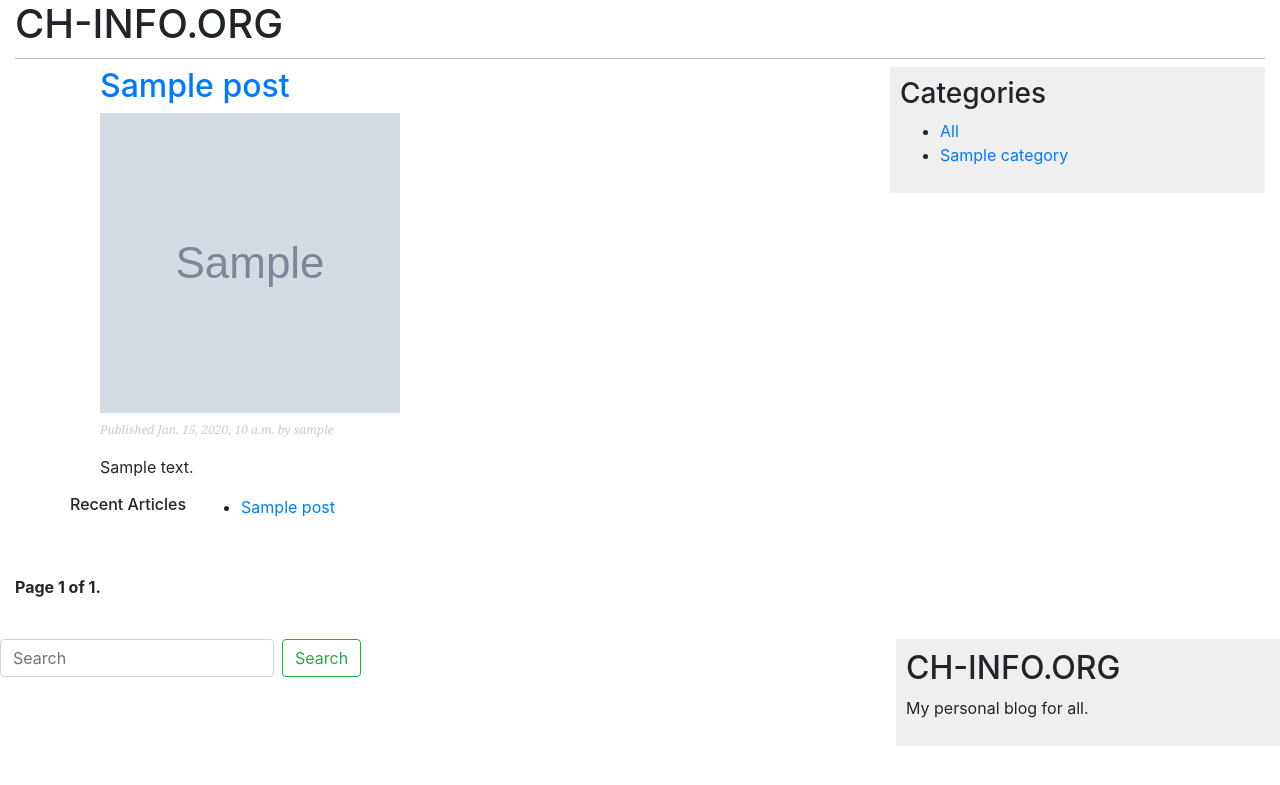
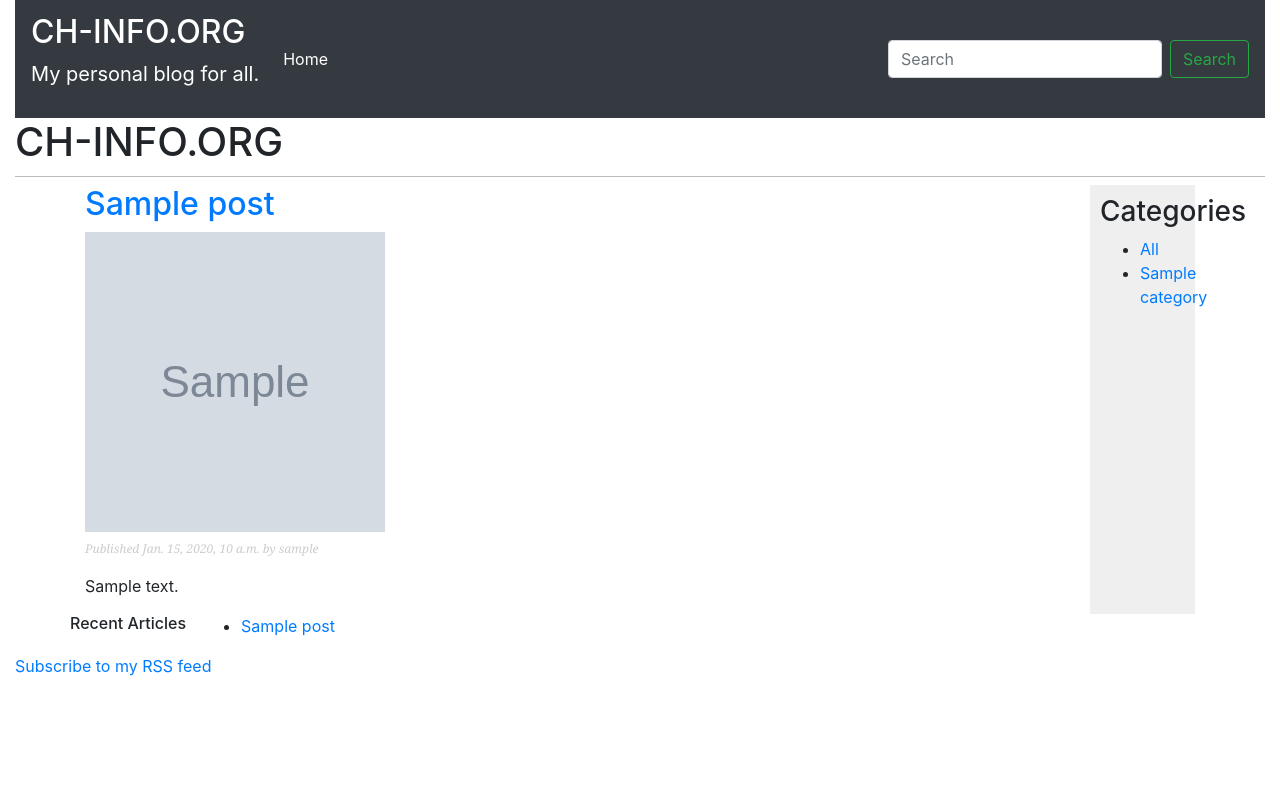
Before and after one commit to Junaidiqbal35/upwork-blogs, a Django app: a page that uses blog/templates/blog/base.html in a window 1280 px wide. Shown: the top 785 px of the page. Run offline with Django 3.2, Linux system fonts and the light colour scheme; tables that the repository leaves empty hold one stand-in row (values such as "Sample post"); grey boxes marked "Sample" are stand-in pictures; some libraries are stand-ins or nearby versions.

Commit message:
rss fees added

```diff
--- a/blog/admin.py
+++ b/blog/admin.py
@@ -13,7 +13,7 @@
     list_display = ('title', 'slug', 'author', 'publish', 'status')
     list_filter = ('status', 'created', 'publish', 'author')
     search_fields = ('title', 'body')
-    prepopulated_fields = {'slug': ('title',)}
+    #prepopulated_fields = {'slug': ('title',)}
     raw_id_fields = ('author',)
     date_hierarchy = 'publish'
     ordering = ('status', 'publish')
--- a/blog/templates/blog/base.html
+++ b/blog/templates/blog/base.html
@@ -1,30 +1,34 @@
 {% load blog_tags %}
 {% load static %}
+
 <!DOCTYPE html>
-<html>
+<html lang="en">
+
+
 <head>
     <title>{% block title %}{% endblock %}</title>
     <link href="{% static "css/blog.css" %}" rel="stylesheet">
-    <link rel="stylesheet" href="https://maxcdn.bootstrapcdn.com/bootstrap/4.0.0/css/bootstrap.min.css">
+    <link rel="stylesheet" href="https://maxcdn.bootstrapcdn.com/bootstrap/4.0.0/css/bootstrap.min.css"
+    ">
+
+
+    {% block head %}
+    {% endblock head %}
+
 </head>
+
 <body>
     <div class="container-fluid">
+       {% include 'partials/_navbar.html' %}
+
         {% block content %}
+
         {% endblock %}
+    {#    {% include 'partials/footer.html' %}#}
+        <p>
+            <a href="{% url "blog:post_feed" %}">Subscribe to my RSS feed</a>
+        </p>
     </div>
-<div id="sidebar">
-    <h2>CH-INFO.ORG</h2>
-    <p>My personal blog for all.</p>
-</div>
-<div class="search">
-   <form class="form-inline my-2 my-lg-0" method="get" action="{% url 'blog:post-search' %}">
-                <input class="form-control mr-sm-2" name="q" type="search" placeholder="Search">
-                <button class="btn btn-outline-success my-2 my-sm-0" type="submit">Search</button>
-            </form>
-</div>
-
-
-<!-- javascript -->
     <script src="https://code.jquery.com/jquery-3.2.1.slim.min.js"></script>
     <script src="https://cdnjs.cloudflare.com/ajax/libs/popper.js/1.12.9/umd/popper.min.js"></script>
     <script src="https://maxcdn.bootstrapcdn.com/bootstrap/4.0.0/js/bootstrap.min.js"></script>
--- a/blog/templates/blog/post/list.html
+++ b/blog/templates/blog/post/list.html
@@ -3,30 +3,15 @@
 {% block title %}ch-info.org{% endblock %}
 {% block content %}
     <h1>CH-INFO.ORG</h1>
-  <div id="sidebar">
-    <h3>Categories</h3>
-    <ul>
-      <li {% if not category %}class="selected"{% endif %}>
-        <a href="{% url "blog:post_list" %}">All</a>
-      </li>
-      {% for c in categories %}
-        <li {% if category.slug == c.slug %}class="selected"
-        {% endif %}>
-          <a href="{{ c.get_absolute_url }}">{{ c.category_name }}</a>
-        </li>
-      {% endfor %}
-    </ul>
-  </div>
+
 
 
     <div class="container">
             <div class="row">
-              <h1>
-                    {% if category %}{{ category.name }}{% else %}
-                    {% endif %}
-              </h1>
-              {% for post in posts %}
-                <div class="col-md-4">
+
+                {% if category %}
+                    {% for post in category %}
+                         <div class="col-md-8 col-sm-8">
                             <h2>
                                 <a href="{{ post.get_absolute_url }}">
                                    <h2>{{ post.title }}</h2>
@@ -38,22 +23,65 @@
                                 Published {{ post.publish }} by {{ post.author }}
                             </p>
                                 {{ post.body|truncatechars:400|linebreaks }}
+                        </div>
 
+                    {% endfor %}
+                     <div class="col-md-4 col-sm-4">
+                            {% include 'partials/categories.html' %}
+                     </div>
+
+                {% else %}
+                  {% for post in posts %}
+                    <div class="col-md-8 col-sm-8">
+                        <h2>
+                            <a href="{{ post.get_absolute_url }}">
+                               <h2>{{ post.title }}</h2>
+                                <img src="{{ post.image.url }}" alt="{{ post.title }}" width="300" height="300">
+                            </a>
+
+                        </h2>
+                        <p class="date">
+                            Published {{ post.publish }} by {{ post.author }}
+                        </p>
+                        {{ post.body|markdown|truncatechars:400|linebreaks }}
+
+                    </div>
+
+            {% endfor %}
+
+                    <ul>
+                        <h2> Feeds </h2>
+                        {% for entry in feed.entries %}
+                            <li>
+                                <a href="{{entry.link}}">{{entry.title}}</a>
+                            </li>
+
+                        {% endfor %}
+                    </ul>
+
+             <!-- category file added -->
+              <div class="col-md-4 col-sm-4">
+                    {% include 'partials/categories.html' %}
+              </div>
+
+             {% if is_paginated %}
+                {% include 'pagination.html' with page=posts %}
+
+            {% endif %}
+
+            {% endif %}
 
         </div>
     </div>
-
-        {% endfor %}
+        <div class="container">
             <div class="row">
                 <h6> Recent Articles </h6>
                 <div class="col-md-6">
                      {% show_latest_posts 3 %}
                 </div>
             </div>
+        </div>
+    {# .... **Now the pagination section** .... #}
 
 
-    </div>
-
-
-    {% include "pagination.html" with page=posts %}
 {% endblock %}
--- a/blog/templates/pagination.html
+++ b/blog/templates/pagination.html
@@ -1,13 +1,33 @@
+{#<div class="pagination">#}
+{#  <span class="step-links">#}
+{#    {% if page.has_previous %}#}
+{#      <a href="?page={{ page.previous_page_number }}">Previous</a>#}
+{#    {% endif %}#}
+{#    <span class="current">#}
+{#      Page {{ page.number }} of {{ page.paginator.num_pages }}.#}
+{#    </span>#}
+{#    {% if page.has_next %}#}
+{#      <a href="?page={{ page.next_page_number }}">Next</a>#}
+{#    {% endif %}#}
+{#  </span>#}
+{#</div>#}
+
+
+
+<!-- class based pagination -->
+
 <div class="pagination">
-  <span class="step-links">
-    {% if page.has_previous %}
-      <a href="?page={{ page.previous_page_number }}">Previous</a>
-    {% endif %}
-    <span class="current">
-      Page {{ page.number }} of {{ page.paginator.num_pages }}.
-    </span>
-    {% if page.has_next %}
-      <a href="?page={{ page.next_page_number }}">Next</a>
-    {% endif %}
-  </span>
+            <span class="page-links">
+                {% if page_obj.has_previous %}
+                    <a href="?page={{ page_obj.previous_page_number }}">previous</a>
+                {% endif %}
+                <span class="page-current">
+                    Page {{ page_obj.number }} of {{ page_obj.paginator.num_pages }}.
+                </span>
+                {% if page_obj.has_next %}
+                    <a href="?page={{ page_obj.next_page_number }}">next</a>
+                {% else %}
+                    <p> no more blogs</p>
+                {% endif %}
+            </span>
 </div>
--- /dev/null
+++ b/blog/templates/partials/_navbar.html
@@ -0,0 +1,23 @@
+ <nav class="navbar navbar-expand-lg navbar-dark bg-dark">
+            <a class="navbar-brand" href="{% url "blog:post_list" %}"><h2>CH-INFO.ORG</h2>
+                <p>My personal blog for all.</p></a>
+            <button class="navbar-toggler" type="button" data-toggle="collapse" data-target="#navbarTogglerDemo02"
+                    aria-controls="navbarTogglerDemo02" aria-expanded="false" aria-label="Toggle navigation">
+                <span class="navbar-toggler-icon"></span>
+            </button>
+
+            <div class="collapse navbar-collapse" id="navbarTogglerDemo02">
+                <ul class="navbar-nav mr-auto mt-2 mt-lg-0">
+                    <li class="nav-item active">
+                        <a class="nav-link" href="{% url "blog:post_list" %}">Home <span
+                                class="sr-only">(current)</span></a>
+                    </li>
+
+
+                </ul>
+                <form class="form-inline my-2 my-lg-0" method="get" action="{% url 'blog:post-search' %}">
+                    <input class="form-control mr-sm-2" name="q" type="search" placeholder="Search">
+                    <button class="btn btn-outline-success my-2 my-sm-0" type="submit">Search</button>
+                </form>
+            </div>
+</nav>
--- /dev/null
+++ b/blog/templates/partials/categories.html
@@ -0,0 +1,14 @@
+  <div id="sidebar">
+    <h3>Categories</h3>
+    <ul>
+      <li {% if not category %}class="selected"{% endif %}>
+        <a href="{% url "blog:post_list" %}">All</a>
+      </li>
+      {% for c in categories %}
+        <li {% if category.category_name == c.category_name %}class="selected"
+        {% endif %}>
+          <a href="{{ c.get_absolute_url }}">{{ c.category_name }}</a>
+        </li>
+      {% endfor %}
+    </ul>
+  </div>
--- a/blog/urls.py
+++ b/blog/urls.py
@@ -1,13 +1,17 @@
 from django.urls import path
 from . import views
+from .feeds import LatestPostsFeed
 
 app_name = 'blog'
 urlpatterns = [
     # post views
-    path('', views.post_list, name='post_list'),
-    path('search/', views.post_search, name='post-search'),
-    path('<slug:category_slug>/', views.post_list, name='post_list_by_category'),
-    path('<int:year>/<int:month>/<int:day>/<slug:post>/', views.post_detail, name='post_detail'),
+    path('blog/feed/', LatestPostsFeed(), name='post_feed'),
+    path('', views.PostListView.as_view(), name='post_list'),
+    path('blog/search/', views.post_search, name='post-search'),
+    path('blog/add/', views.CreateArticle.as_view(), name='post-article'),
+    path('blog/<str:category_slug>/', views.PostListView.as_view(), name='post_list_by_category'),
+    path('blog/<int:year>/<int:month>/<int:day>/<slug:post>/', views.post_detail, name='post_detail'),
+
 
 
 ]
--- a/blog/views.py
+++ b/blog/views.py
@@ -1,35 +1,69 @@
 from django.shortcuts import render, get_object_or_404
+from django.views.generic import CreateView, ListView
 
-from .forms import SearchForm
+from .forms import SearchForm, PostForm
 from .models import Post, Category
-from django.core.paginator import Paginator, EmptyPage, \
-    PageNotAnInteger
+import feedparser
 
 
-def post_list(request, category_slug=None):
-    category = None
-    categories = Category.objects.all()
-    object_list = Post.published.all()
-    if category_slug:
-        category = get_object_or_404(Category, category_slug=category_slug)
-        object_list = object_list.filter(category=category)
-    paginator = Paginator(object_list, 3)  # 3 posts in each page
-    page = request.GET.get('page')
-    try:
-        posts = paginator.page(page)
-    except PageNotAnInteger:
-        # If page is not an integer deliver the first page
-        posts = paginator.page(1)
-    except EmptyPage:
-        # If page is out of range deliver last page of results
-        posts = paginator.page(paginator.num_pages)
-    return render(request,
-                  'blog/post/list.html',
-                  {'page': page,
-                   'posts': posts,
-                   'category': category,
-                   'categories': categories,
-                   })
+class CreateArticle(CreateView):
+    model = Post
+    template_name = 'blog/post/add_article.html'
+    form_class = PostForm
+
+    def form_valid(self, form):
+        article = form.save(commit=False)
+        article.author = self.request.user
+        return super(CreateArticle, self).form_valid(form)
+
+
+# def post_list(request, category_slug=None):
+#     category = None
+#     categories = Category.objects.all()
+#     object_list = Post.published.all()
+#     if category_slug:
+#         category = get_object_or_404(Category, category_slug=category_slug)
+#         object_list = object_list.filter(category=category)
+#     paginator = Paginator(object_list, 3)  # 3 posts in each page
+#     page = request.GET.get('page')
+#     try:
+#         posts = paginator.page(page)
+#     except PageNotAnInteger:
+#         # If page is not an integer deliver the first page
+#         posts = paginator.page(1)
+#     except EmptyPage:
+#         # If page is out of range deliver last page of results
+#         posts = paginator.page(paginator.num_pages)
+#     return render(request,
+#                   'blog/post/list.html',
+#                   {'page': page,
+#                    'posts': posts,
+#                    'category': category,
+#                    'categories': categories,
+#                    })
+
+
+class PostListView(ListView):
+    model = Post
+    context_object_name = 'posts'
+    template_name = 'blog/post/list.html'
+    paginate_by = 4
+
+    def get_context_data(self, **kwargs):
+
+        category_slug = self.kwargs.get('category_slug')
+        context = super(PostListView, self).get_context_data(**kwargs)
+        context['categories'] = Category.objects.all()
+
+        if category_slug:
+            category = get_object_or_404(Category, category_name__icontains=self.kwargs['category_slug'])
+            context['category'] = self.model.objects.filter(category=category)
+
+        else:
+            context['object_list'] = self.model.objects.all()
+            context['feed'] = feedparser.parse("https://www.cert.ssi.gouv.fr/feed/")
+
+        return context
 
 
 def post_detail(request, year, month, day, post):
--- a/mysite/urls.py
+++ b/mysite/urls.py
@@ -1,30 +1,19 @@
-"""mysite URL Configuration
-
-The `urlpatterns` list routes URLs to views. For more information please see:
-    https://docs.djangoproject.com/en/3.1/topics/http/urls/
-Examples:
-Function views
-    1. Add an import:  from my_app import views
-    2. Add a URL to urlpatterns:  path('', views.home, name='home')
-Class-based views
-    1. Add an import:  from other_app.views import Home
-    2. Add a URL to urlpatterns:  path('', Home.as_view(), name='home')
-Including another URLconf
-    1. Import the include() function: from django.urls import include, path
-    2. Add a URL to urlpatterns:  path('blog/', include('blog.urls'))
-"""
 
 from django.contrib import admin
+from django.contrib.sitemaps.views import sitemap
 from django.urls import path, include
 from django.conf import settings
 from django.conf.urls.static import static
-from django.conf.urls import url
-from django.views.generic.base import TemplateView
-
+from django.contrib.sitemaps.views import sitemap
+from blog.sitemaps import PostSitemap
+sitemaps = {
+    'posts': PostSitemap,
+}
 urlpatterns = [
     path('admin/', admin.site.urls),
-    path('blog/', include('blog.urls', namespace='blog')),
-    #url(r'^$', TemplateView.as_view(template_name='static_pages/index.html'), name='home'),
+    path('', include('blog.urls', namespace='blog')),
+    path('sitemap.xml', sitemap, {'sitemaps': sitemaps},  name='django.contrib.sitemaps.views.sitemap')
+
 ] + static(settings.MEDIA_URL, document_root=settings.MEDIA_ROOT)
 
 urlpatterns += static(settings.STATIC_URL, document_root=settings.STATIC_ROOT)
--- a/requirements.txt
+++ b/requirements.txt
@@ -1,6 +1,12 @@
 asgiref==3.3.4
 Django==3.2
 django-autoslug==1.9.8
+django-ckeditor==6.0.0
+django-crispy-forms==1.11.2
+django-js-asset==1.2.2
+feedparser==6.0.2
+Markdown==3.3.4
 Pillow==8.2.0
 pytz==2021.1
+sgmllib3k==1.0.0
 sqlparse==0.4.1
```
Also changed, not shown: blog/feeds.py (added, +23 -0 lines), blog/forms.py (+10 -10 lines), blog/models.py (+5 -6 lines), blog/sitemaps.py (added, +13 -0 lines), blog/templates/blog/post/add_article.html (added, +14 -0 lines), blog/templates/blog/post/rss.html (added, +14 -0 lines), blog/templates/blog/post/search.html (+5 -5 lines), mysite/settings.py (+8 -1 lines), blog/migrations/0002_alter_post_slug.py (added). Lines whose indentation alone changed are shown as unchanged.
